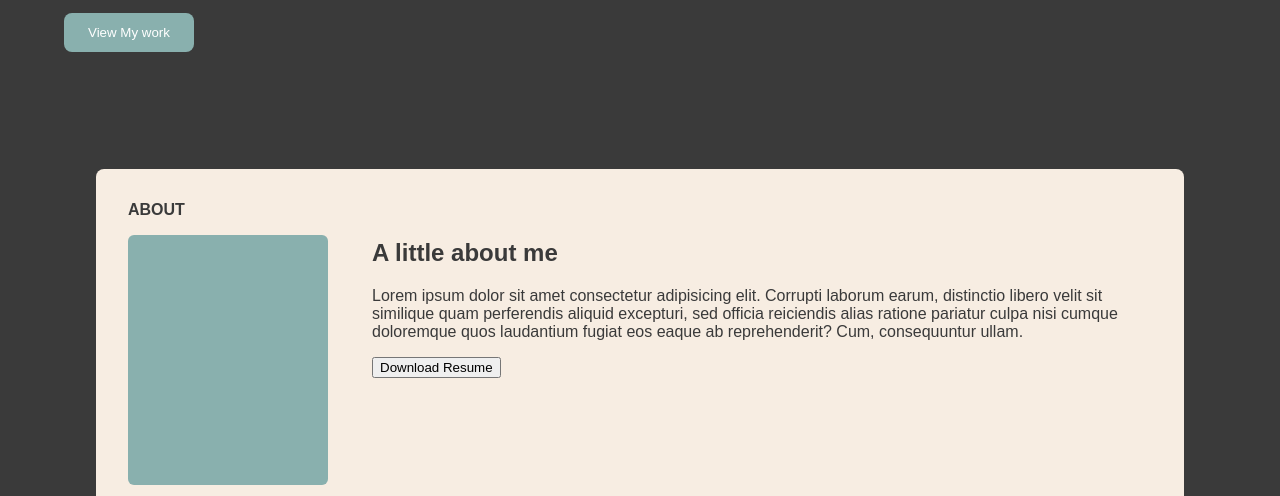
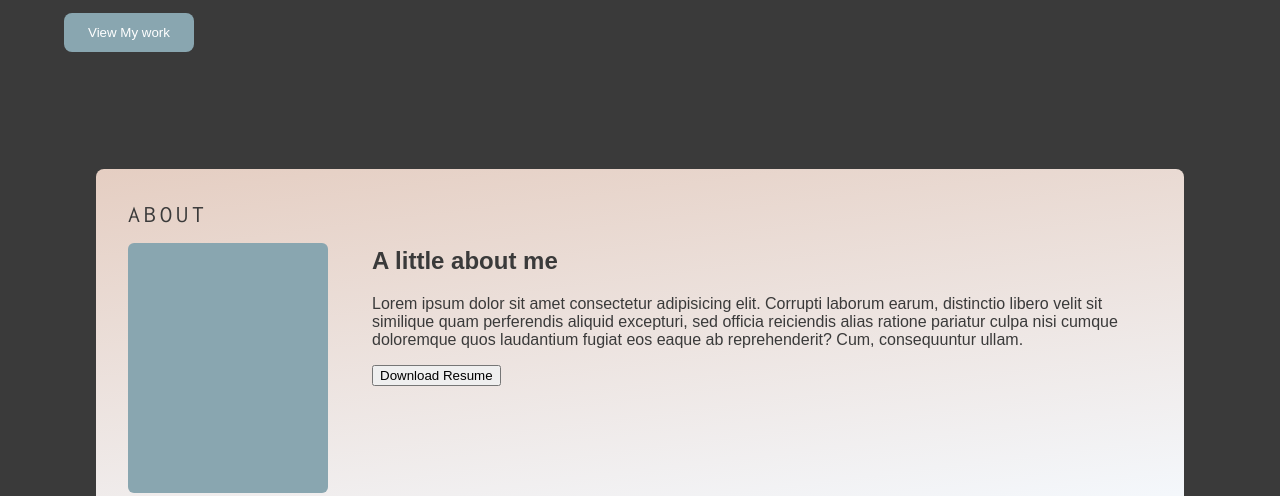
Before and after one commit to kmmoody212/my-portfolio, a plain HTML site: page index.html in a window 1280 px wide. Shown: the part 478-974 px from the top of the page. Drawn offline with Linux system fonts and the light colour scheme; a web font is replaced by a local one.

Commit message:
Removing images not needed. Made more styling changes to hero section.

```diff
--- a/index.html
+++ b/index.html
@@ -33,27 +33,9 @@
         <button class="hero-btn">View My work</button>
       </div>
     </header>
-    <!-- <nav>
-        <h1 class="logo">{KM}</h1>
-        <div class="nav-links">
-
-            <a href="#about">About</a>
-            <a href="#projects">Projects</a>
-            <a href="#">Skills</a>
-            <a href="#">Contact</a>
-        </div>
-    </nav>
-
-
-    <header class="hero">
-        <h1 class="hero-h1">Hi, I'm Katrina!</h1>
-            <p class="sub-heading">A Front-End Developer with a Creative Edge</p>
-            <p class="hero-text">Welcome to my portfolio! I began learning coding in 2023, but wasn't able to really dive in until 2024. Since then, I have been coding as much as I possibly can in my spare time. Please look around my portfolio for a snippet into some of the things I've accomplished!</p>
-            <button class="hero-btn">View My work</button>
-    </header> -->
 
     <section id="about">
-      <h4 class="title">ABOUT</h4>
+      <h2 class="title">ABOUT</h2>
       <div class="about-content">
         <div class="temp-img"></div>
         <div class="about-right">
--- a/style.css
+++ b/style.css
@@ -1,8 +1,8 @@
 :root {
-  --primary-color: #e4a788;
+  --primary-color: #e5cec2;
   --secondary-color: #f7ede2;
   --text-color: #3a3a3a;
-  --accent-color: #89b0ae;
+  --accent-color: #89a6b0;
 }
 
 body {
@@ -88,13 +88,21 @@ a {
 #about {
   width: 80vw;
   margin: 3% auto;
-  background: var(--secondary-color);
+  background: #e5cec2;
+  background: linear-gradient(
+    173deg,
+    rgba(229, 206, 194, 1) 0%,
+    rgba(245, 250, 255, 1) 100%
+  );
   padding: 2rem;
   border-radius: 8px;
 }
 
 .title {
   margin: 0;
+  font-family: "Inconsolata", monospace;
+  font-weight: 400;
+  letter-spacing: 0.25rem;
 }
 
 .about-content {
```
Also changed, not shown: assets/6081660.jpg (added), 2 other files.
